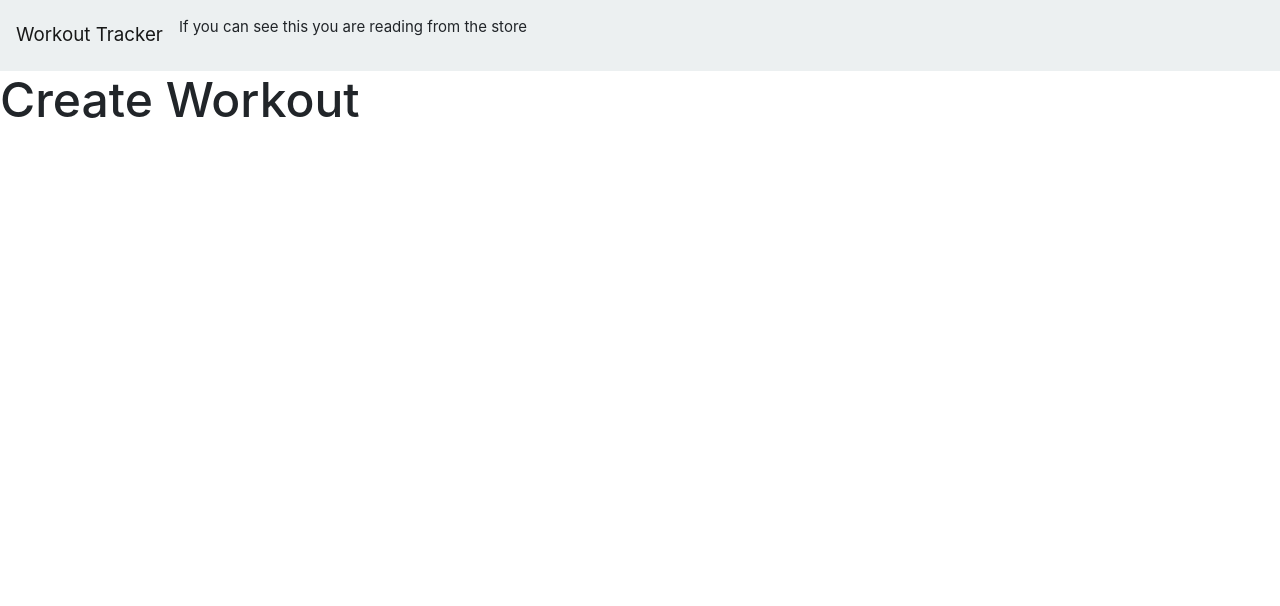
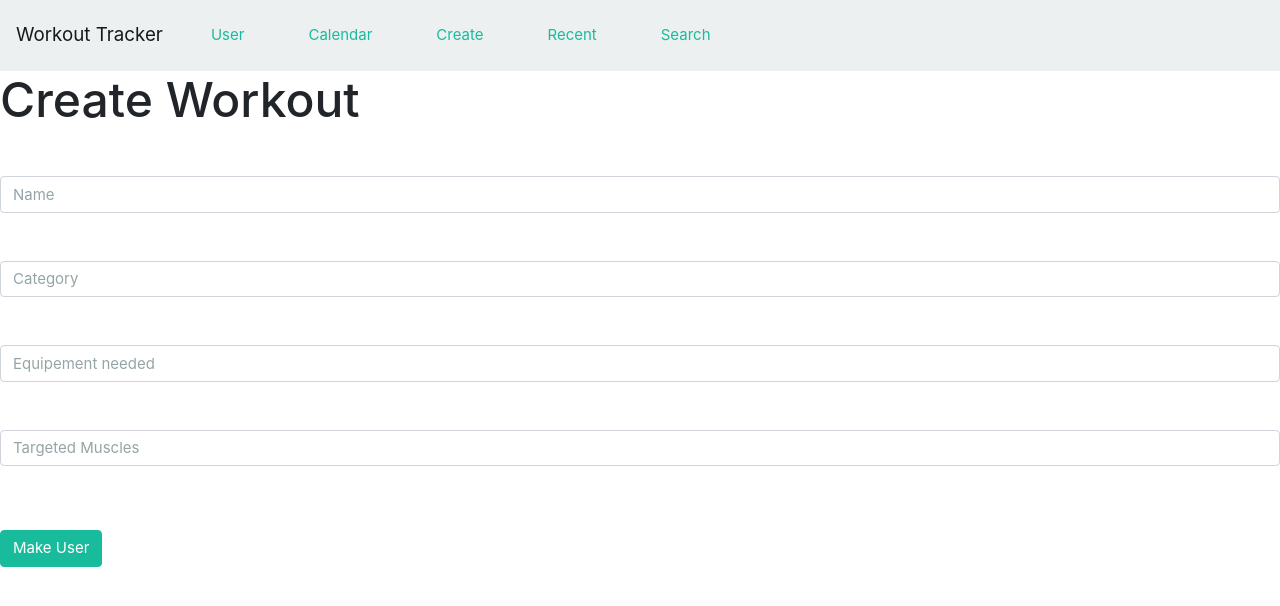
Before and after one commit to garrettmroberts/workout-planner, a React (Create React App) app in the folder client/: page /create in a window 1280 px wide. Shown: the top 606 px of the page. Built offline with nearby package versions, Linux system fonts and the light colour scheme.

Commit message:
added basic workout form and navbar set up for development

```diff
--- a/client/src/components/Nav/index.js
+++ b/client/src/components/Nav/index.js
@@ -11,7 +11,11 @@ function Nav() {
       <a className="navbar-brand" href="/">
         Workout Tracker
       </a>
-      <p>{store.test}</p>
+      <a className='nav-link' href='/user'>User</a>
+      <a className='nav-link' href='/calendar'>Calendar</a>
+      <a className='nav-link' href='/create'>Create</a>
+      <a className='nav-link' href='/recent'>Recent</a>
+      <a className='nav-link' href='/search'>Search</a>
     </nav>
   );
 }
--- a/client/src/components/WorkoutForm/index.js
+++ b/client/src/components/WorkoutForm/index.js
@@ -0,0 +1,25 @@
+import React, { useRef } from 'react';
+
+function WorkoutForm(){
+
+  const catRef = useRef();
+  const equipmentRef = useRef();
+  const nameRef = useRef();
+  const groupRef = useRef();
+
+  function handleSubmit(e){
+    e.preventDefault();
+    console.log('you clicked');
+  }
+
+  return (
+    <form className="form-group mt-5 mb-5" onSubmit={handleSubmit}>
+      <input className="form-control mb-5" required ref={nameRef} placeholder="Name" />
+      <input className="form-control mb-5" ref={catRef} placeholder="Category" />
+      <input className="form-control mb-5" required ref={equipmentRef} placeholder="Equipement needed" />
+      <input className="form-control mb-5" required ref={groupRef} placeholder="Targeted Muscles" />
+      <button className="btn btn-success mt-3 mb-5" type="submit">Make User</button>
+    </form>
+  );
+};
+export default WorkoutForm;
--- a/client/src/pages/CreateWorkout.js
+++ b/client/src/pages/CreateWorkout.js
@@ -1,8 +1,12 @@
 import React from 'react';
+import WorkoutForm from '../components/WorkoutForm';
 
 function CreateWorkout(){
   return(
-    <h1>Create Workout</h1>
+    <div>
+      <h1>Create Workout</h1>
+      <WorkoutForm />
+    </div>
   )
 };
 export default CreateWorkout;
```
